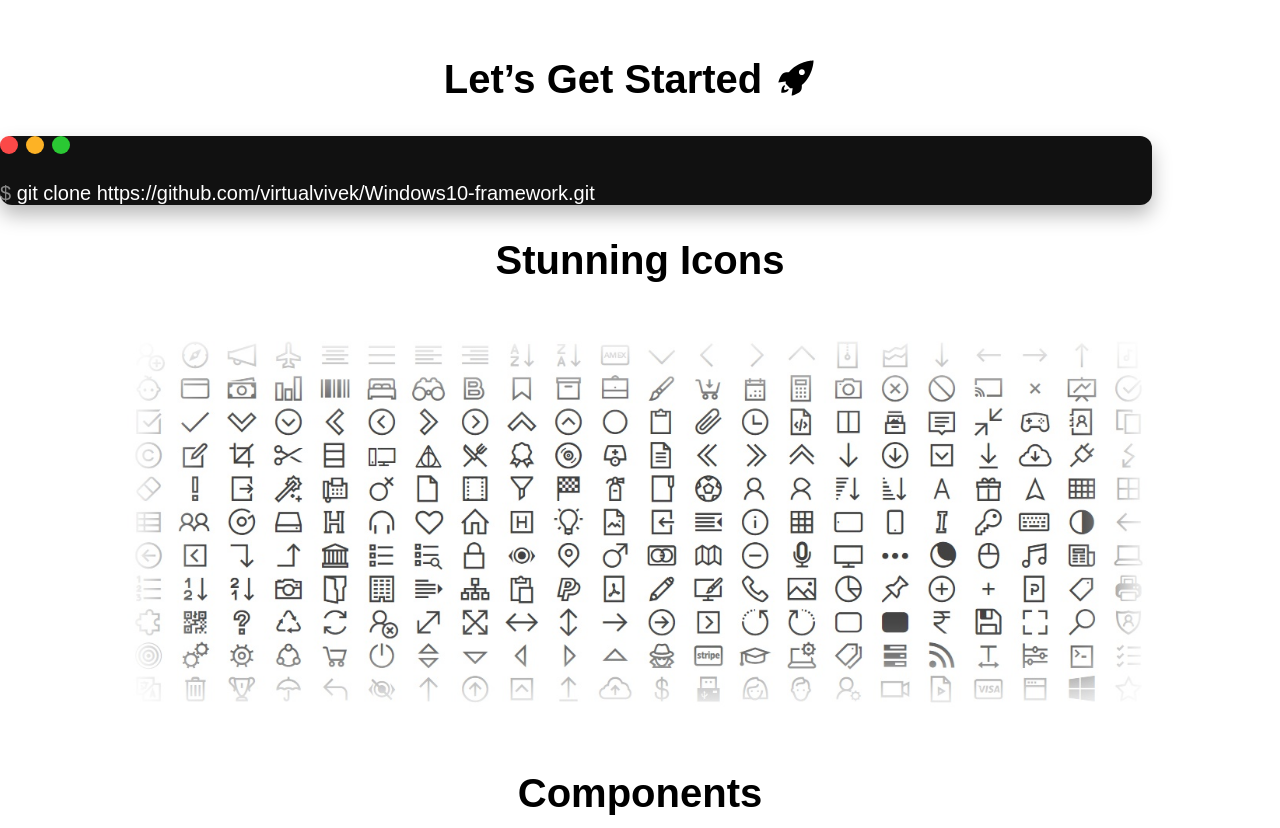
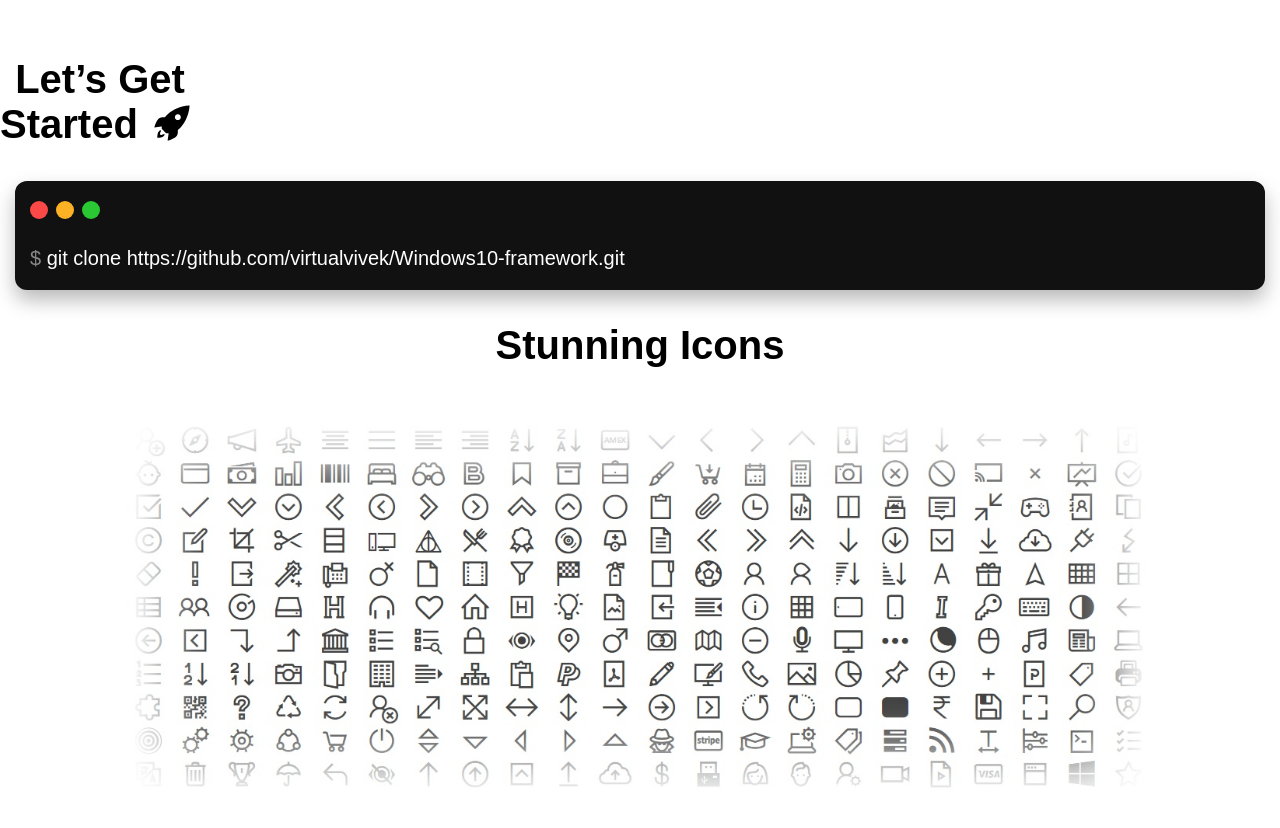
Before and after one commit to windows-ui/windows-ui.github.io, a plain HTML site: page index.html in a window 1280 px wide. Shown: the part 1140-1968 px from the top of the page. Drawn offline with Linux system fonts and the light colour scheme.

Commit message:
Update styles.css

```diff
--- a/src/styles.css
+++ b/src/styles.css
@@ -236,6 +236,9 @@ body{
     font-weight: 500;
     text-align: center;
 }
+h2.win-header-center.terminal-{
+    width: 200px
+}
 h2.win-header-center.terminal- i{
     filter: invert(1);
     font-size: 35px;
@@ -265,13 +268,12 @@ h2.win-header-center.terminal- i{
 }
 .terminal{
     font-size: 20px;
-
+    padding: 20px 15px 20px 15px;
     background: #111;
     color: #fff;
     box-shadow: 0 10px 20px rgba(0,0,0,.28);
-    width: 90%;
+    margin: 15px;
     border-radius: 12px;
-    display: inline-block
 }
 .terminal span{
     user-select: none;
```
